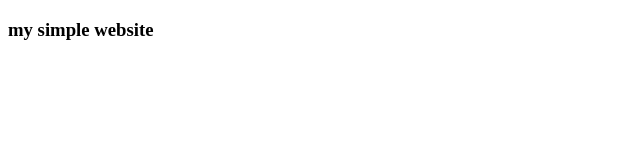
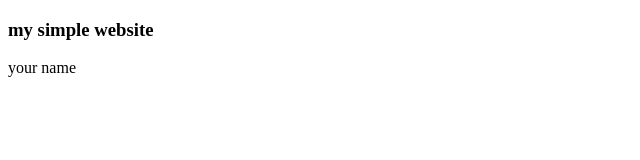
Before and after one commit to jahidul2025/my-simple-website, a plain HTML site: page index.html in a window 1280 px wide. Shown: the full height of the page, 0-640 px from the left. Drawn offline with Linux system fonts and the light colour scheme.

Commit message:
added you name

```diff
--- a/index.html
+++ b/index.html
@@ -9,5 +9,6 @@
     <div>
         <h3>my simple website</h3>
     </div>
+    <p>your name</p>
 </body>
 </html>
```
